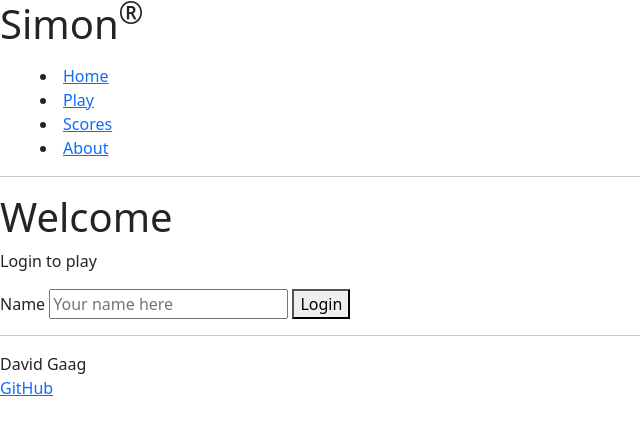
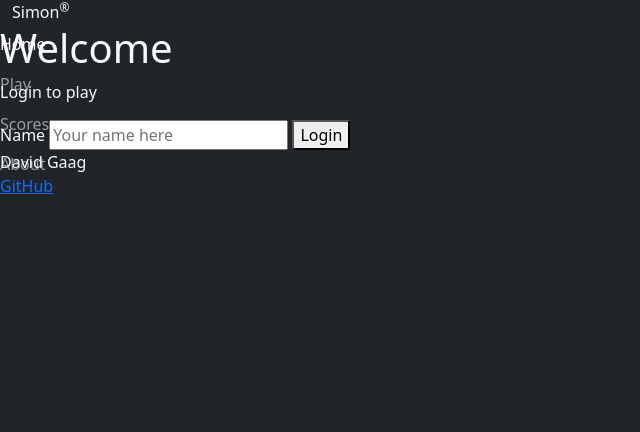
Before and after one commit to davidgaag/simon, a plain HTML site: page index.html in a window 1280 px wide. Shown: the whole page, without its empty margins (0-640 px from the left). Drawn offline with nearby package versions, Linux system fonts and the light colour scheme.

Commit message:
Stylize index.html nav using bootstrap

```diff
--- a/index.html
+++ b/index.html
@@ -7,26 +7,24 @@
         <title>Simon</title>
         <link rel="icon" href="favicon.ico" />
         <link rel="stylesheet" href="main.css" />
+
         <!-- Include bootstrap CSS framework -->
         <link href="https://cdn.jsdelivr.net/npm/bootstrap@5.2.2/dist/css/bootstrap.min.css" rel="stylesheet"
             integrity="sha384-Zenh87qX5JnK2Jl0vWa8Ck2rdkQ2Bzep5IDxbcnCeuOxjzrPF/et3URy9Bv1WTRi"
             crossorigin="anonymous" />
     </head>
 
-    <body>
-        <header>
-            <h1>Simon<sup>&reg;</sup></h1>
-
-            <nav>
-                <menu>
-                    <li><a href="index.html">Home</a></li>
-                    <li><a href="play.html">Play</a></li>
-                    <li><a href="scores.html">Scores</a></li>
-                    <li><a href="about.html">About</a></li>
-                    </ul>
+    <body class="bg-dark text-light">
+        <header class="container-fluid">
+            <a class="navbar-brand" href="#">Simon<sup>&reg;</sup></a>
+            <nav class="navbar fixed-top navbar-dark">
+                <menu class="navbar-nav">
+                    <li class="nav-item"><a class="nav-link active" href="index.html">Home</a></li>
+                    <li class="nav-item"><a class="nav-link" href="play.html">Play</a></li>
+                    <li class="nav-item"><a class="nav-link" href="scores.html">Scores</a></li>
+                    <li class="nav-item"><a class="nav-link" href="about.html">About</a></li>
+                </menu>
             </nav>
-
-            <hr />
         </header>
 
         <main>
@@ -40,7 +38,6 @@
         </main>
 
         <footer>
-            <hr />
             <span>David Gaag</span>
             <br />
             <a href="https://github.com/davidgaag/simon">GitHub</a>
```
Also changed, not shown: about.html (+1 -0 lines), play.html (+1 -0 lines).
